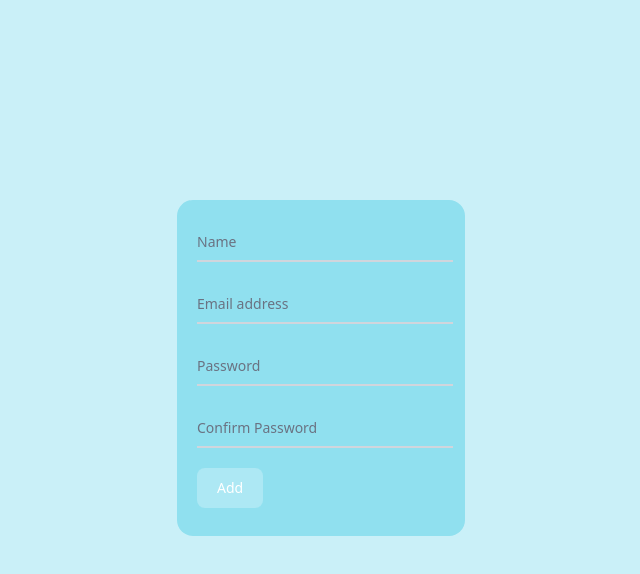
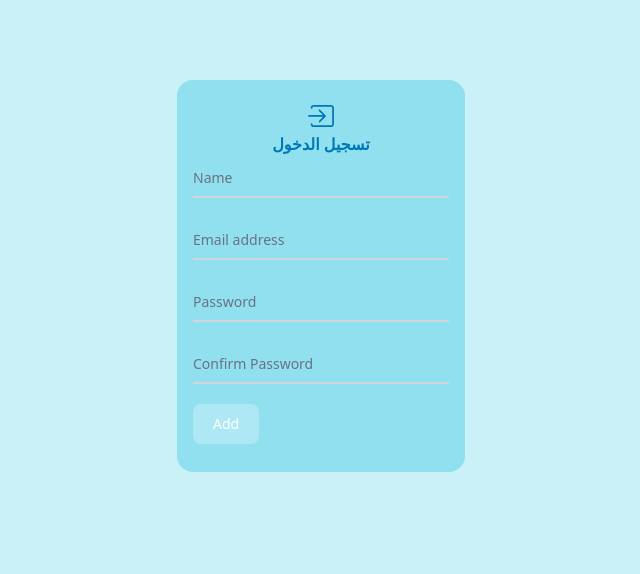
Before and after one commit to abdulrahmanal-Hmeede/task-form, a React (Vite) app: page / in a window 1280 px wide. Shown: the top 574 px of the page, without its empty margins (319-959 px from the left). Built offline with nearby package versions, Linux system fonts and the light colour scheme.

Commit message:
add icon login

```diff
--- a/package.json
+++ b/package.json
@@ -15,6 +15,7 @@
     "react": "^18.3.1",
     "react-dom": "^18.3.1",
     "react-hook-form": "^7.54.2",
+    "react-icons": "^5.4.0",
     "tailwindcss": "^4.0.3",
     "zod": "^3.24.1"
   },
--- a/src/components/Form.jsx
+++ b/src/components/Form.jsx
@@ -2,6 +2,7 @@ import { zodResolver } from "@hookform/resolvers/zod";
 import React, { useState } from "react";
 import { useForm } from "react-hook-form";
 import { z } from "zod";
+import { IoIosLogIn } from "react-icons/io";
 
 const schema = z
   .object({
@@ -21,6 +22,7 @@ const Form = () => {
   const {
     register,
     handleSubmit,
+    reset,
     formState: { errors, isValid },
   } = useForm({ resolver: zodResolver(schema) });
 
@@ -31,7 +33,9 @@ const Form = () => {
 
   return (
     <>
-      <div className="bg-[#90e0ef] p-5 w-72 rounded-2xl place-self-center mt-50 text-block">
+      <div className="bg-[#90e0ef] p-5 w-72 rounded-2xl place-self-center mt-20 text-block place-items-center">
+        <IoIosLogIn className="text-[#0077b6] text-center font-bold size-8" />
+        <h1 className="text-[#0077b6] text-center font-bold">تسجيل الدخول</h1>
         <form className="w-64" onSubmit={handleSubmit(onSend)}>
           <div className="relative z-0 w-full mb-5 group">
             <input
@@ -118,7 +122,7 @@ const Form = () => {
             Add
           </button>
         </form>
-        <p className="text-green-700 center"> {state} </p>
+        <p className="text-green-700 text-center font-bold"> {state} </p>
       </div>
     </>
   );
```
Also changed, not shown: 1 other file (tests, documents, lock files or other folders).
